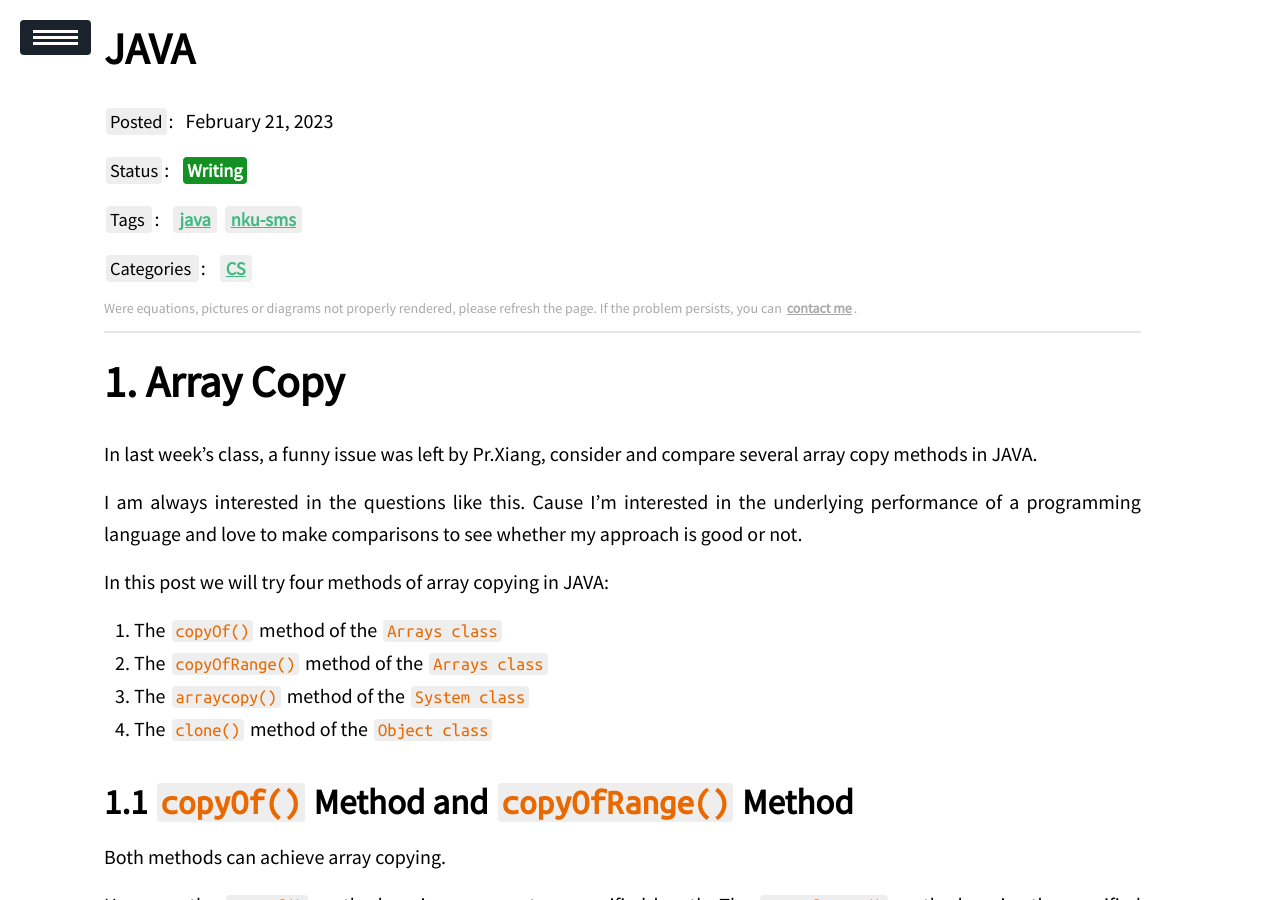
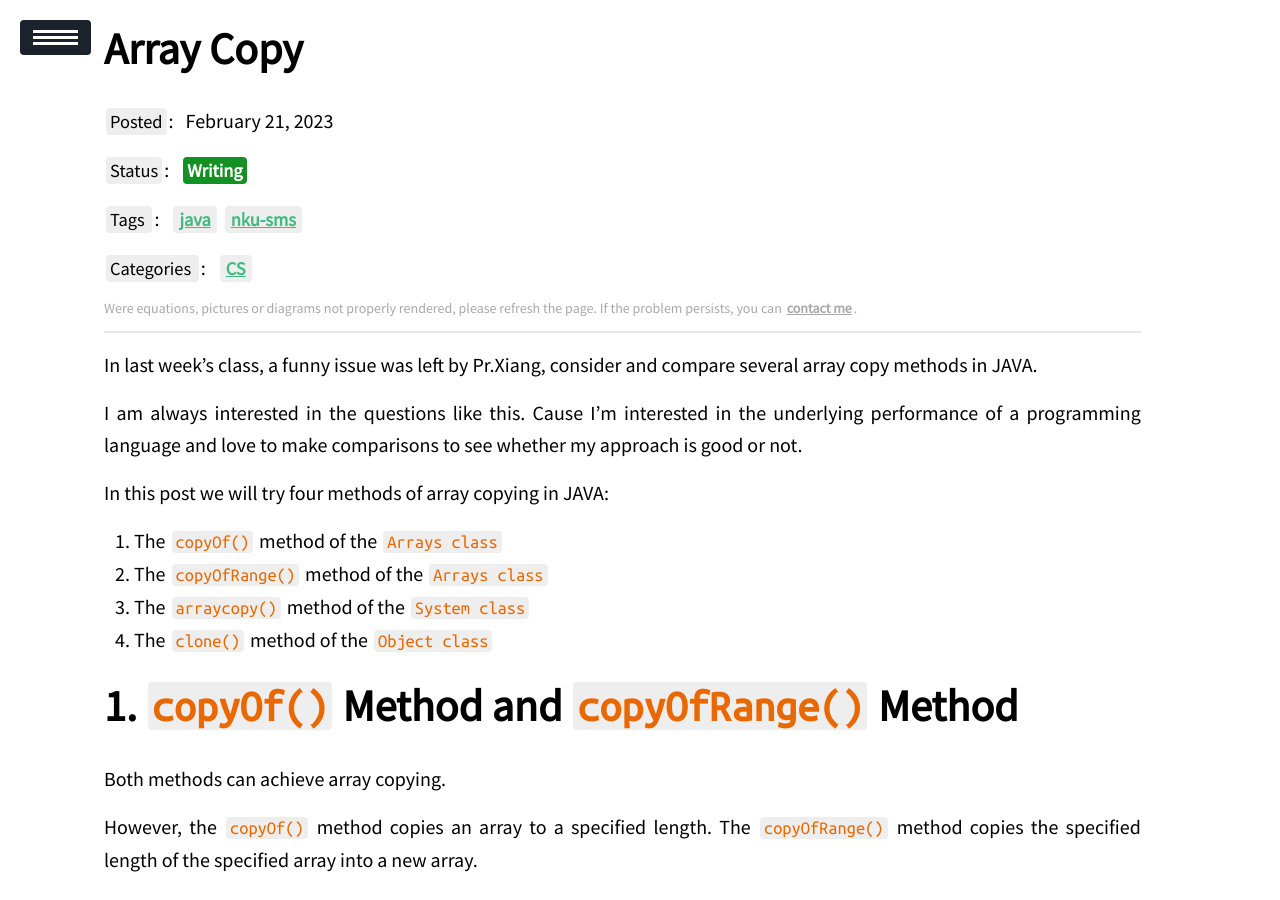
Before and after one commit to ssskz/ssskz.github.io, a Jekyll site: the page built from _posts/2023-2-21-JAVA.md, in a window 1280 px wide and 900 px high. Built offline with Jekyll 4.4.1, drawn with Linux system fonts in a browser that asks for light colours; our own code applies the rules of GitHub Pages for plain Markdown files; a script that is not in the unit is left out.

Commit message:
update _posts/2023-2-21-JAVA.md.
Signed-off-by: ssskz <12497590+ssskz@user.noreply.gitee.com>

````diff
--- a/_posts/2023-2-21-JAVA.md
+++ b/_posts/2023-2-21-JAVA.md
@@ -1,5 +1,5 @@
 ---
-title: JAVA
+title: Array Copy
 commentable: true
 Edit: 2023-2-21
 mathjax: true
@@ -23,13 +21,13 @@
 3. The `arraycopy()` method of the `System class`
 4. The `clone()` method of the `Object class`
 
-## `copyOf()` Method and `copyOfRange()` Method
+# `copyOf()` Method and `copyOfRange()` Method
 
 Both methods can achieve array copying.
 
 However, the `copyOf()` method copies an array to a specified length. The `copyOfRange()` method copies the specified length of the specified array into a new array.
 
-### Using `copyOf()` Method
+## Using `copyOf()` Method
 
 The syntax of the copyOf() method of the Arrays class is as follows:
 
@@ -95,7 +93,7 @@
 57    81    68    75    91    0    0    0
 ```
 
-### Using `copyOfRange()` Method
+## Using `copyOfRange()` Method
 
 The `CopyOfRange()` method of the `Arrays class` is another way to copy an array with the following syntax:
 
@@ -154,7 +152,7 @@
 57    81    68    75    91
 ```
 
-### Method source code
+## Method source code
 
 In fact, the underlying call method of the above two methods is `System.arraycopy`.
 
@@ -185,7 +183,7 @@
 }
 ```
 
-## `arraycopy()` Method
+# `arraycopy()` Method
 
 The `arraycopy()` method is located in the `java.lang.System class` and has the following syntax:
 
@@ -263,7 +261,7 @@
 
 **Note**: <u>When using the</u> `arraycopy()` <u>method, be aware that the naming of this method goes against Java's naming conventions. That is, the first letter of the second word copy is not capitalized, but it should be written as arrayCopy by convention. Please pay attention to the writing of the method name when using this method.</u>
 
-## `clone()` Method
+# `clone()` Method
 
 The `clone()` method can also implement copying arrays. The method is a method in the class `Object` that creates an object with a separate memory space. Because an array is also an `Object` class, you can also copy an array using the `clone()` method of an array object.
 
@@ -322,7 +320,7 @@
 
 As you can see from the results of the run, the elements of the `scores` array are the same as the elements of the `newScores` array.
 
-## Comparison of the copy methods
+# Comparison of the copy methods
 
 In order to compare the above copying methods in Java with the performance of Java itself. We compare the efficiency by the program below.
 
@@ -408,7 +406,7 @@
 
 This feature is not unique to Java, but is found in many other programming languages, such as in C++, where you can use `extern "C"` to tell the C++ compiler to call a C function.
 
-## Summary
+# Summary
 
 1. In terms of speed: `System.arraycopy()` > `clone()` > `Arrays.copyOf()` > loop
 2. The reason why loop is the worst is that the subscript notation looks for the specified subscript every time from the starting point (modern compilers should optimize it for pointers), and it has to determine whether the maximum length of the array has been reached once and perform an additional addition operation to record the subscript value every time it loops.
````
Also changed, not shown: other parts of _posts/2023-2-21-JAVA.md (+0 -2 lines).
